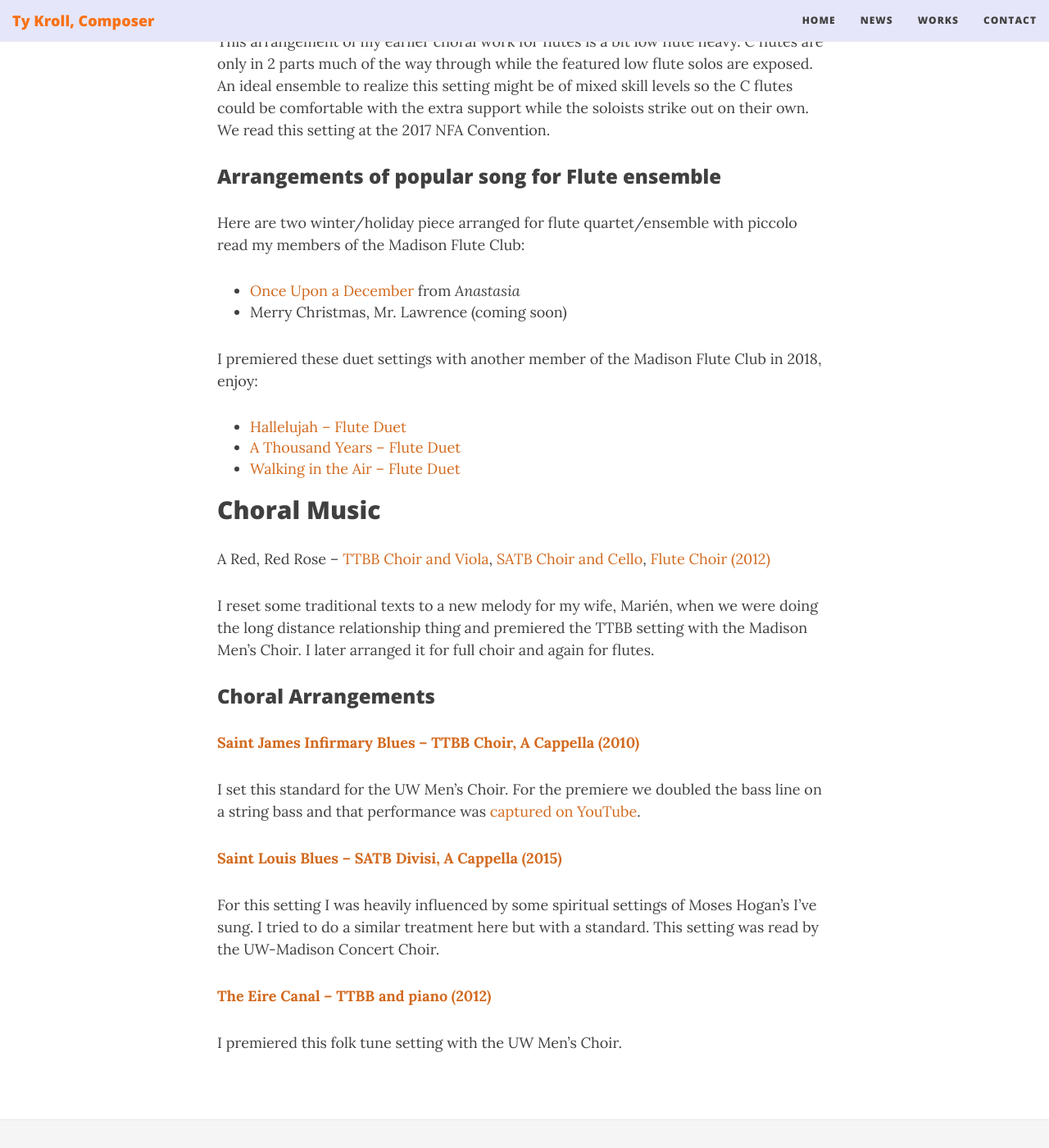
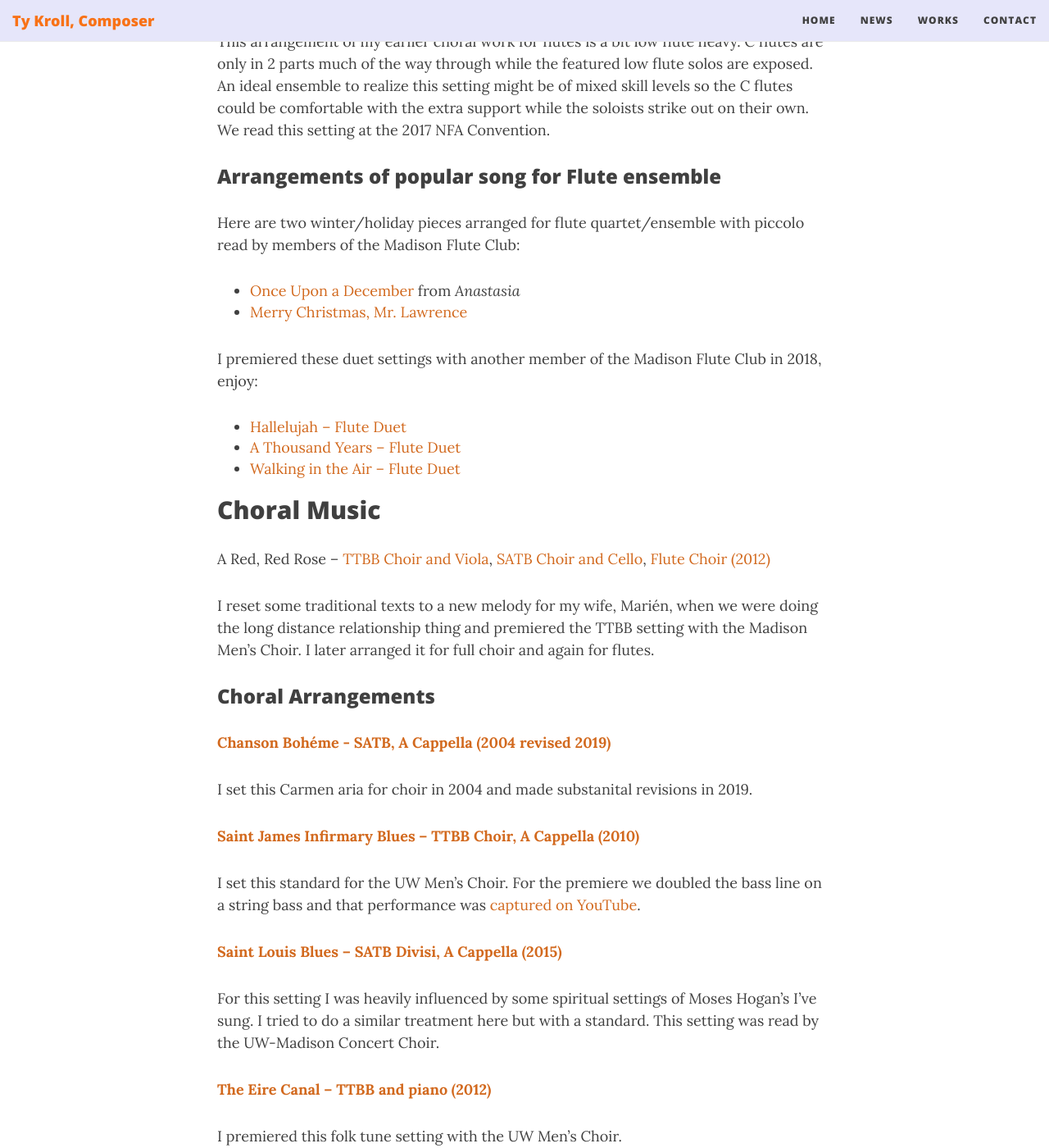
Before and after one commit to ctrueden/tykroll.com, a Jekyll site: the page built from works.md, in a window 1280 px wide and 1400 px high, scrolled down 1467 px. Shown: the whole window at 82% size. Built offline with Jekyll 4.4.1, drawn with Linux system fonts in a browser that asks for light colours; nearby versions of some CDN libraries.

Commit message:
Update works.md
Merry Christmas, Mr. Lawrence added, Chason Boheme added, typo fixed in description of winter/holiday pieces

```diff
--- a/works.md
+++ b/works.md
@@ -34,10 +34,10 @@ __[A Red, Red Rose – Flute Choir (2012, arranged 2017)](https://www.musicnotes
 
 ### Arrangements of popular song for Flute ensemble
 
-Here are two winter/holiday piece arranged for flute quartet/ensemble with piccolo read my members of the Madison Flute Club:
+Here are two winter/holiday pieces arranged for flute quartet/ensemble with piccolo read by members of the Madison Flute Club:
 
 * [Once Upon a December](https://www.musicnotes.com/sheetmusic/mtd.asp?ppn=MN0198988) from _Anastasia_
-* Merry Christmas, Mr. Lawrence (coming soon)
+* [Merry Christmas, Mr. Lawrence](https://www.musicnotes.com/sheetmusic/mtd.asp?ppn=MN0200491)
 
 I premiered these duet settings with another member of the Madison Flute Club in 2018, enjoy:
 
@@ -53,6 +53,10 @@ I reset some traditional texts to a new melody for my wife, Marién, when we wer
 
 ### Choral Arrangements
 
+__[Chanson Bohéme - SATB, A Cappella (2004 revised 2019)](https://www.musicnotes.com/sheetmusic/mtd.asp?ppn=MN0201262)__
+
+I set this Carmen aria for choir in 2004 and made substanital revisions in 2019.
+
 __[Saint James Infirmary Blues – TTBB Choir, A Cappella (2010)](https://www.musicnotes.com/sheetmusic/mtd.asp?ppn=MN0093134)__
 
 I set this standard for the UW Men’s Choir. For the premiere we doubled the bass line on a string bass and that performance was [captured on YouTube](https://www.youtube.com/watch?v=YkBfnew_MBM).
```
